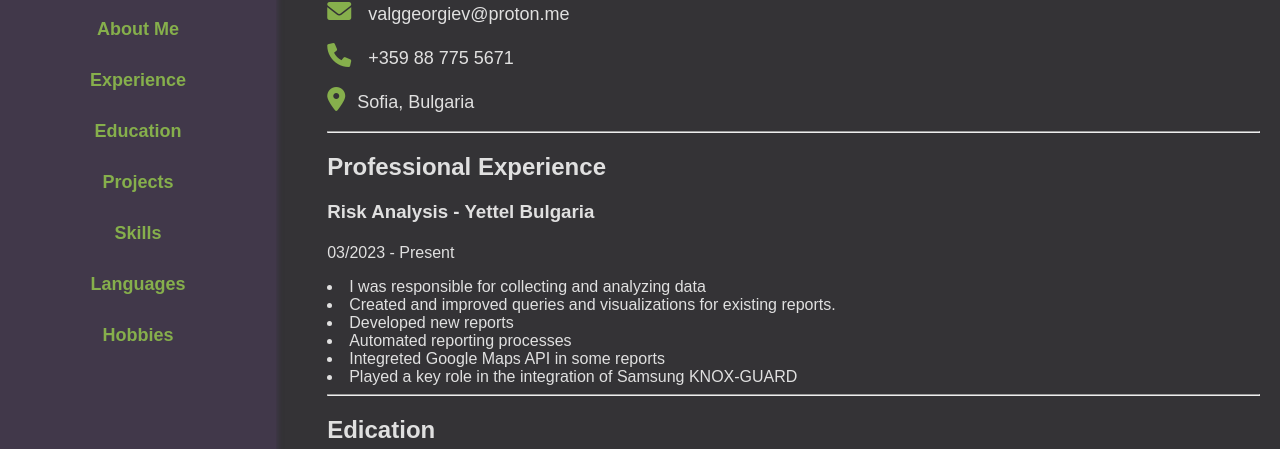
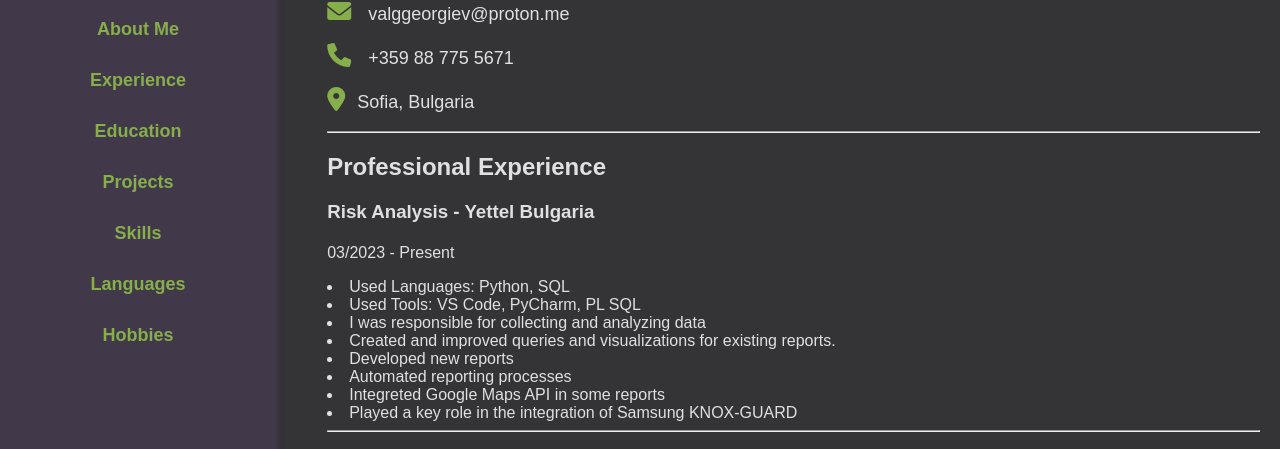
Before and after one commit to GeorgievValentin/GeorgievValentin.github.io, a plain HTML site: page index.html in a window 1280 px wide. Shown: the part 326-775 px from the top of the page. Drawn offline with Linux system fonts and the light colour scheme.

Commit message:
Update index.html

```diff
--- a/index.html
+++ b/index.html
@@ -49,6 +49,8 @@
             <div class="yettel">
                 <h4></h4>
                 <p class="date">03/2023 - Present</p>
+                <li>Used Languages: Python, SQL</li>
+                <li>Used Tools: VS Code, PyCharm, PL SQL</li>
                 <li>I was responsible for collecting and analyzing data</li>
                 <li>Created and improved queries and visualizations for existing reports. </li>
                 <li>Developed new reports</li>
```
